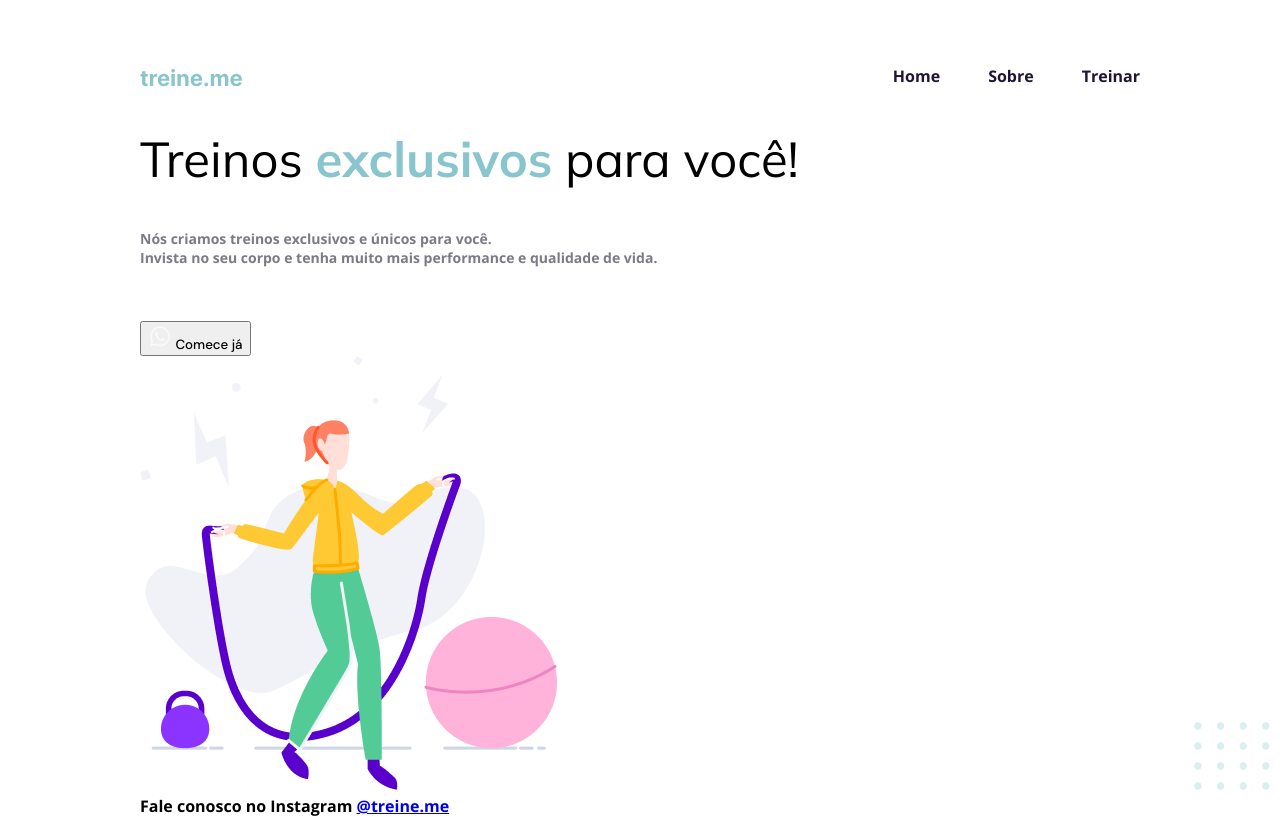
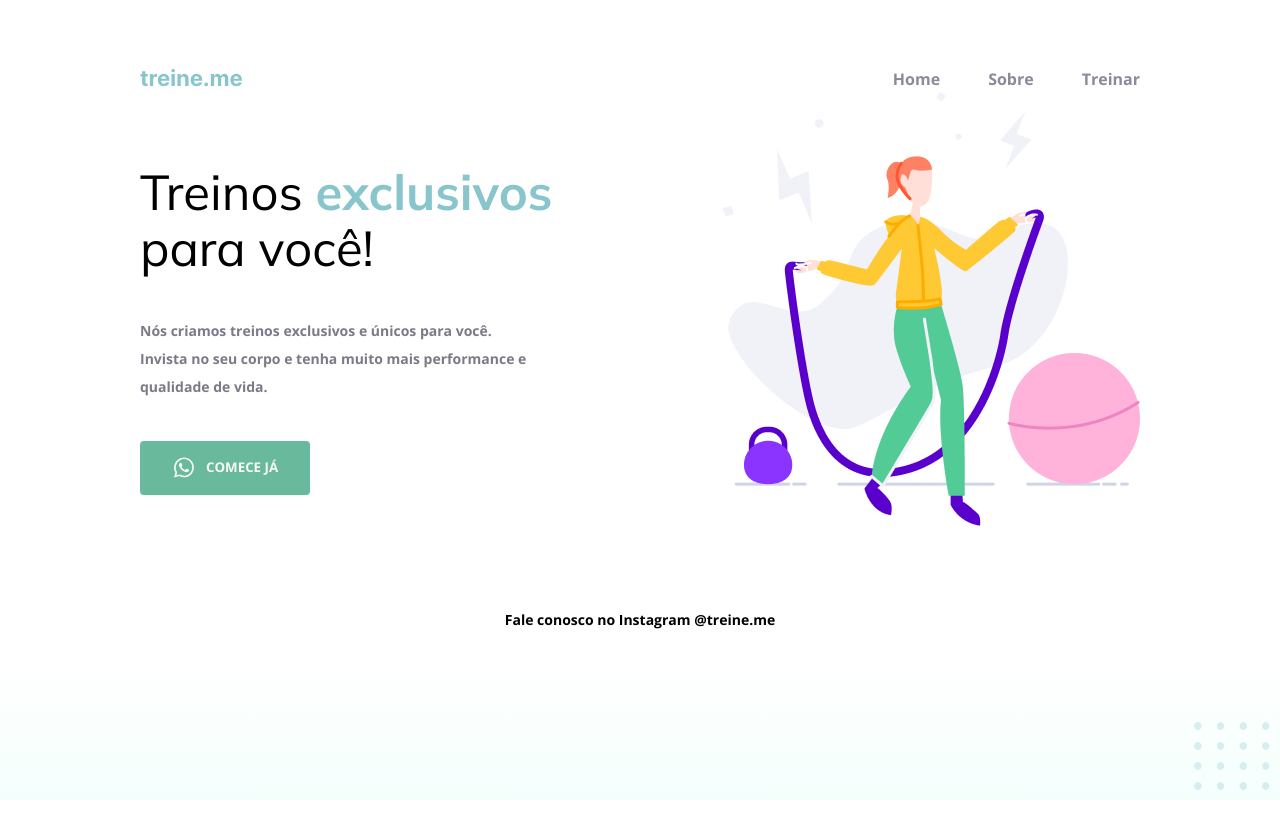
Before and after one commit to leosantosp/explorer-rocketseat, a plain HTML site: page desafio-02/projeto-acompanhado/index.html in a window 1280 px wide. Drawn offline with nearby package versions, Linux system fonts and the light colour scheme.

Commit message:
desafio-codigo

```diff
--- /dev/null
+++ b/desafio-02/Código do desafio - Fase 02/style.css
@@ -0,0 +1,121 @@
+body {
+    margin: 0;
+
+    font-family: "Open Sans", sans-serif;
+
+    background: linear-gradient(90deg, rgb(227, 255, 248, 0) 82.08%, rgb(227, 255, 248, 0.38) 100%);
+
+    min-height: 100vh;
+  }
+
+  .page {
+    width: 1000px;
+    margin: 0 auto;
+    padding-top: 65px;
+  }
+
+  nav {
+    display: flex;
+    justify-content: space-between;
+    align-items: center;
+  }
+
+  ul {
+    display: flex;
+    list-style: none;
+    gap: 48px;
+    margin: 0;
+    padding: 0;
+  }
+
+  a {
+    color: #1f1534;
+    text-decoration: none;
+  }
+
+  ul li a {
+      opacity: 0.5;
+  }
+
+  ul li a:hover {
+    font-weight: bold;
+    opacity: 1;
+  }
+
+  h1,
+  ul {
+    font-family: "Mulish", sans-serif;
+  }
+
+  h1 {
+    font-size: 49px;
+    line-height: 56px;
+    color: #1f1534;
+
+    font-weight: normal;
+
+    width: 490px;
+  }
+
+  h1 span {
+    color: #89c5cc;
+    font-weight: bold;
+  }
+
+  main {
+    display: flex;
+    justify-content: space-between;
+    align-items: center;
+}
+
+
+  section p {
+    font-size: 14px;
+    line-height: 28px;
+    color: #7d7987;
+    width: 438px;
+
+    margin: 40px 0;
+  }
+
+  button {
+    font-family: "Open Sans", sans-serif;
+
+    background: #69B99D;
+    border: none;
+    padding: 14px 32px 15px;
+
+    display: flex;
+    justify-content: space-around;
+    align-items: center;
+    gap: 10px;
+    text-transform: uppercase;
+    color: #F9F9F9;
+
+    border-radius: 4px;
+
+    cursor: pointer;
+  }
+
+  button:hover {
+      background: #4EA788;
+  }
+
+  footer {
+    font-size: 14px;
+    line-height: 28px;
+
+    text-align: center;
+
+    margin: 80px 0 30px;
+  }
+
+  footer a {
+    font-weight: bold;
+  }
+
+  #balls {
+    position: fixed;
+      bottom: 0;
+      right: 0;
+  }
--- a/desafio-02/projeto-acompanhado/index.html
+++ b/desafio-02/projeto-acompanhado/index.html
@@ -11,17 +11,21 @@
 </head>
 <body>
     <div class="page"> <!-- Trabalhar espaçamentos -->
-        <header>
-            <img src="images/logo.svg" alt="Logo da empresa escrito 'Treine.me'">
+
+
 
             <nav>
-                <ol>
-                    <li class="active">Home</li>
-                    <li>Sobre</li>
-                    <li>Treinar</li>
-                </ol>
+                <a id="logo" href="#">
+                    <img src="images/logo.svg" alt="Logo da empresa escrito 'Treine.me'">
+                </a>
+
+                <ul>
+                    <li><a href="#">Home</a></li>
+                    <li><a href="#">Sobre</a></li>
+                    <li><a href="#">Treinar</a></li>
+                </ul>
             </nav> <!-- Elemento 'NAV' indica que é o conteúdo de navegação -->
-        </header> <!-- Elemento 'HEADER' indica que é o conteúdo de um cabeçalho -->
+
         <main>
             <section class="text">
                 <!-- Por padrão, dentro de 'sections' normalmente não utiliza-se H1, mas H2 -->
--- a/desafio-02/projeto-acompanhado/style.css
+++ b/desafio-02/projeto-acompanhado/style.css
@@ -3,9 +3,11 @@
 body {
     font-family: 'Open Sans', sans-serif;
     margin: 0;
+    background: linear-gradient(180deg, rgba(227, 255, 248, 0.00) 82.08%, rgba(227, 255, 248, 0.38) 100%);
+    min-height: 100vh;
 }
 
-ol {
+ul {
     list-style: none;
     display: flex;
     gap: 48px; /* O gap é habilitado no display flex, ele vai colocar um espaço entre os elementos, apenas entre os elementos */
@@ -13,30 +15,43 @@ ol {
     padding: 0;
 }
 
-li {
+li a {
     font-family: 'Open Sans', sans-serif;
     color: #1F1534;
+    text-decoration: none;
+    opacity: 0.5;
 }
 
-li.active {
+/* pseudo-class */
+li a:hover {
     font-weight: bold;
+    opacity: 1;
 }
 
 .page {
     width: 1000px;
-    margin: 65px auto 0;
+    margin: 0 auto;
+    padding-top: 65px;
 }
 
-header {
+nav {
     display: flex;
     justify-content: space-between;
+    align-items: center;
+}
+
+main {
+    display: flex;
+    justify-content: space-between;
+    align-items: center;
 }
 
 h1 {
     font-family: 'Mulish', sans-serif;
     font-weight: normal;
     font-size: 49px;
-    margin-bottom: 40px;
+    line-height: 56px;
+    width: 490px;
 
 }
 
@@ -46,13 +61,30 @@ h1 span {
 }
 
 button {
-    font-family: 'DM Sans', sans-serif;
-    margin-top: 40px;
+    font-family: 'Open Sans', sans-serif;
+    border: none;
+    background-color: #69B99D;
+    padding: 14px 32px 15px;
+    color: #F9F9F9;
+    display: flex;
+    align-items: center;
+    justify-content: center;
+    text-transform: uppercase;
+    border-radius: 4px;
+    gap: 10px;
+    cursor: pointer;
+}
+
+button:hover {
+    background-color: #5b9c85;
 }
 
 .text p {
     font-size: 14px;
     color: #7D7987;
+    width: 438px;
+    line-height: 28px;
+    margin: 40px 0;
 }
 
 #balls {
@@ -60,3 +92,17 @@ button {
     right: 0;
     bottom: 0;
 }
+
+footer {
+    font-size: 14px;
+    line-height: 28px;
+    color: #000;
+    text-align: center;
+    margin: 80px 0 30px;
+}
+
+footer a {
+    font-weight: bold;
+    text-decoration: none;
+    color: #000;
+}
```
Also changed, not shown: desafio-02/Código do desafio - Fase 02/index.html (added, +56 -0 lines), desafio-02/Código do desafio - Fase 02/images/balls.svg (added), desafio-02/Código do desafio - Fase 02/images/img.png (added), desafio-02/Código do desafio - Fase 02/images/logo.svg (added), desafio-02/Código do desafio - Fase 02/images/whats.svg (added).
